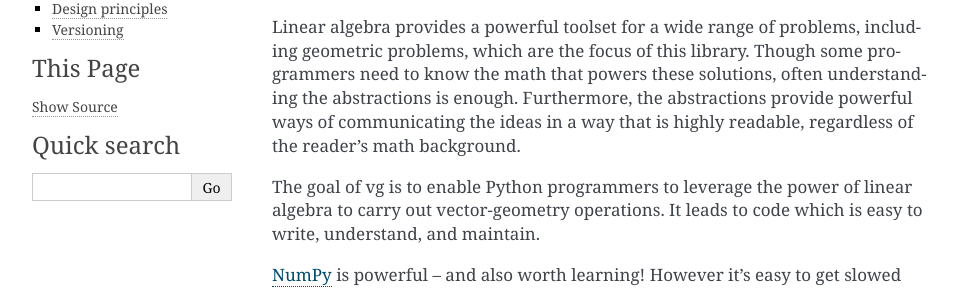
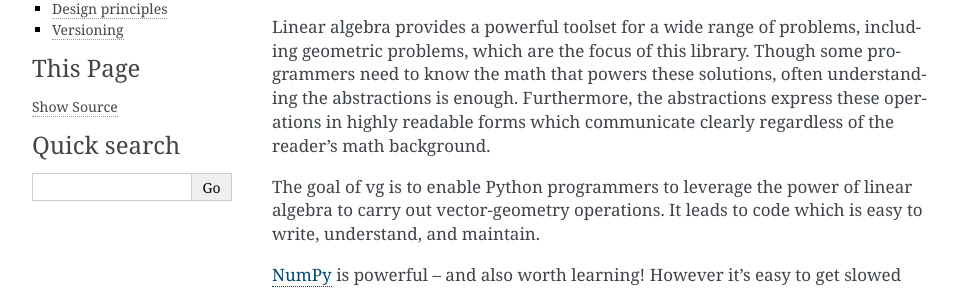
Before and after one commit to lace/vg, a Sphinx documentation site: the page built from doc/index.md, in a window 1280 px wide and 900 px high. Shown: the part 201-490 px from the top of the window, without its empty margins (148-1110 px from the left). Built offline with Sphinx 7.4.7, drawn with Linux system fonts in a browser that asks for light colours.

Commit message:
More wordsmithing

```diff
--- a/doc/index.md
+++ b/doc/index.md
@@ -10,8 +10,8 @@ Linear algebra provides a powerful toolset for a wide range of problems,
 including geometric problems, which are the focus of this library. Though
 some programmers need to know the math that powers these solutions, often
 understanding the abstractions is enough. Furthermore, the abstractions
-provide powerful ways of communicating the ideas in a way that is highly
-readable, regardless of the reader's math background.
+express these operations in highly readable forms which communicate clearly
+regardless of the reader's math background.
 
 The goal of vg is to enable Python programmers to leverage the power of
 linear algebra to carry out vector-geometry operations. It leads to code
```
